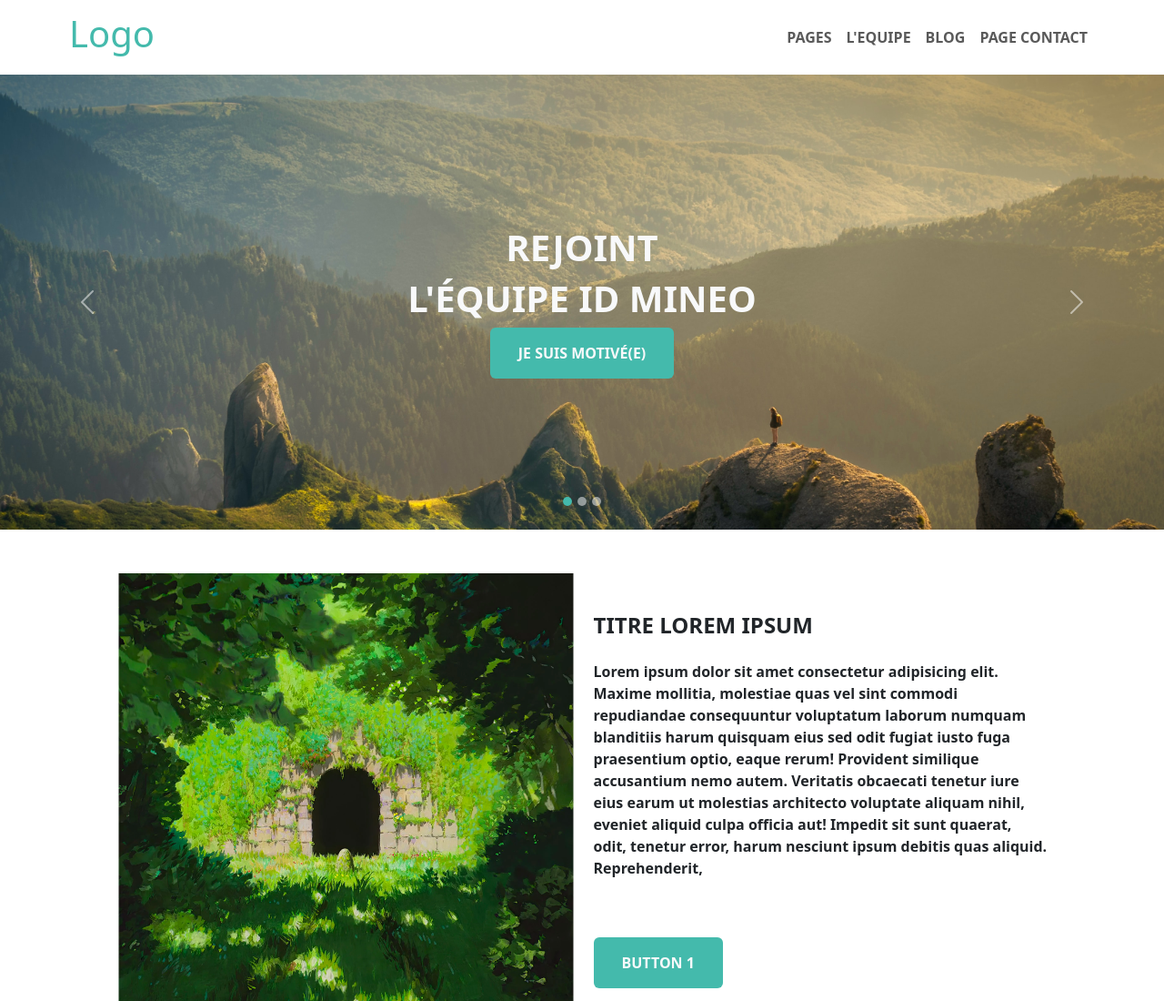
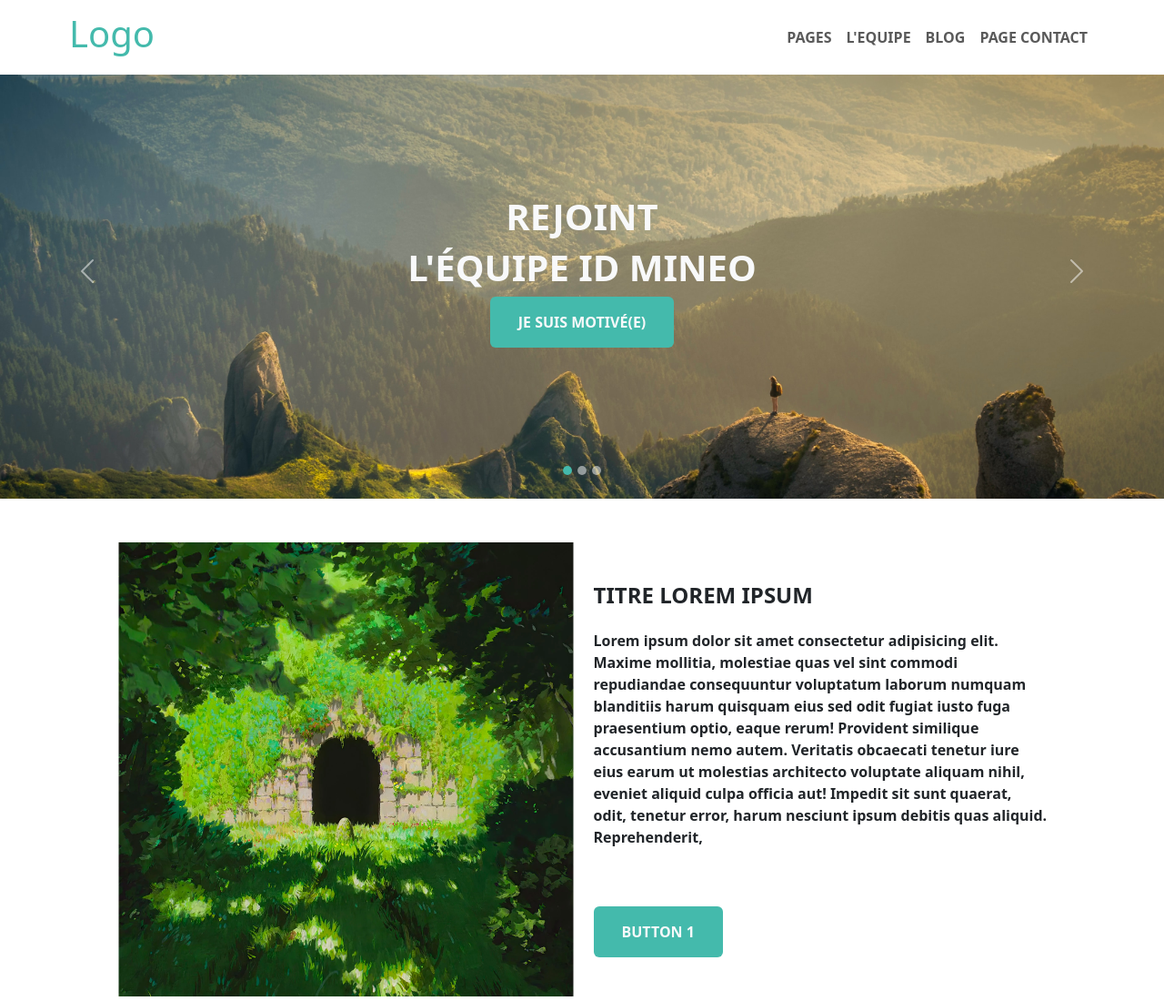
Before and after one commit to el-hadji-mamadou-sarr/test-mineo-fullstack, a plain HTML site: page test-front-mineo/index.html in a window 1280 px wide. Shown: the top 1100 px of the page at 91% size. Drawn offline with nearby package versions, Linux system fonts and the light colour scheme.

Commit message:
ajout fixed top

```diff
--- a/test-front-mineo/index.html
+++ b/test-front-mineo/index.html
@@ -14,7 +14,7 @@
 </head>
 
 <body>
-        <nav class="navbar navbar-expand-lg bg-body-light">
+        <nav class="navbar navbar-expand-lg fixed-top" style="background-color: white;">
                 <div class="container-fluid">
                         <button class="navbar-toggler" type="button" data-bs-toggle="collapse"
                                 data-bs-target="#navbarTogglerDemo01" aria-controls="navbarTogglerDemo01" aria-expanded="false"
@@ -22,7 +22,7 @@
                                 <span class="navbar-toggler-icon"></span>
                         </button>
 
-                        <div class="collapse navbar-collapse " id="navbarTogglerDemo01">
+                        <div class="collapse navbar-collapse" id="navbarTogglerDemo01">
                                 <h1 class="logo-elt me-auto">Logo</h1>
                                 <ul class="navbar-nav d-flex align-items-center">
                                         <li class="nav-item dropdown fw-bold" data-bs-toggle="dropdown" aria-expanded="false">
@@ -53,7 +53,7 @@
         </nav>
 
 
-        <section id="carouselExample" class="carousel slide mb-5" >
+        <section id="carouselExample" class="carousel slide my-5" >
                 <div class="carousel-indicators">
                         <button type="button" data-bs-target="#carouselExampleDark" data-bs-slide-to="0" class="active"
                                 aria-current="true" aria-label="Slide 1"></button>
```
